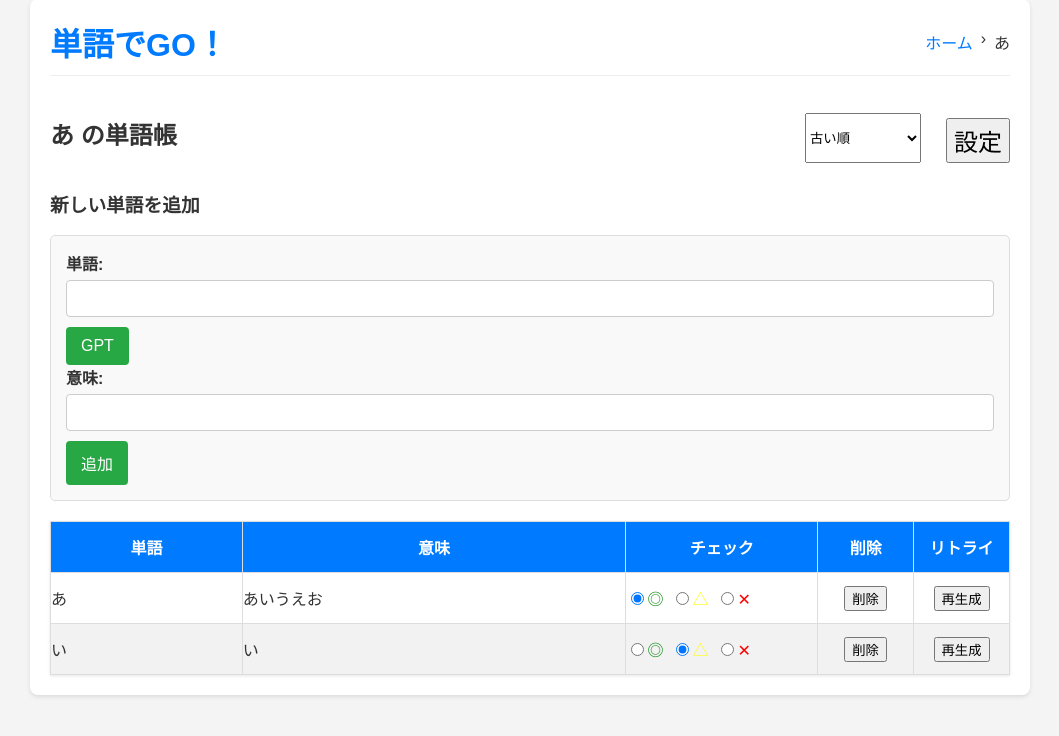
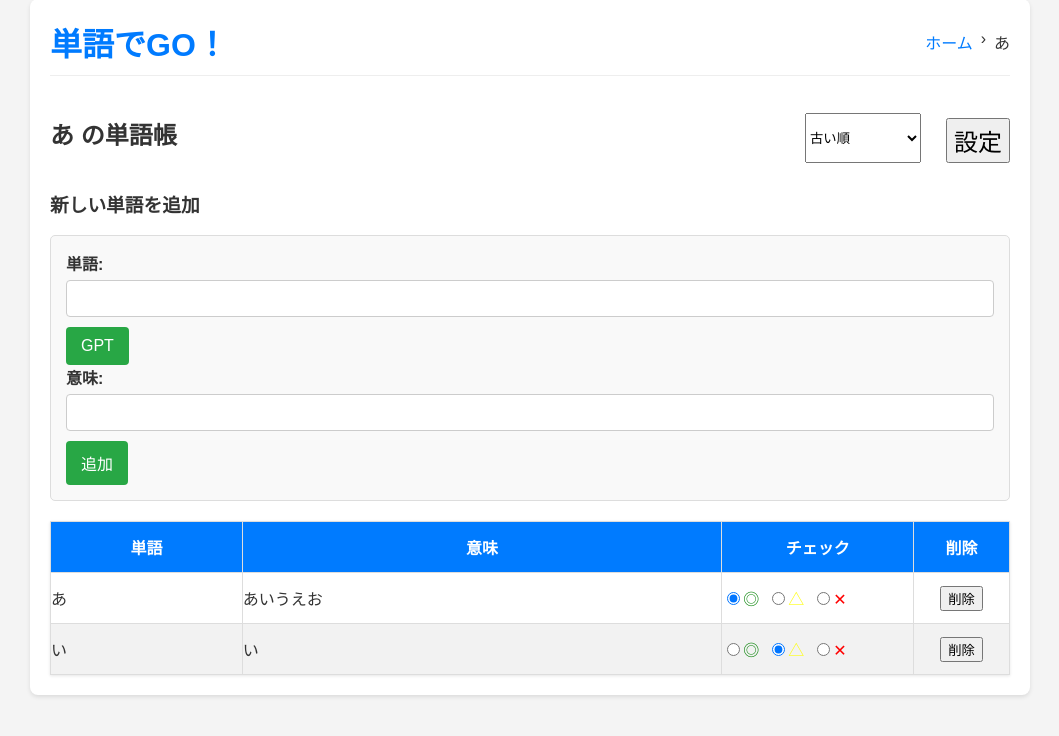
Before and after one commit to oyone161214/tango_table, a Flask app: a page that uses templates/table.html in a window 1280 px wide. Shown: the part 21-757 px from the top of the page, without its empty margins (110-1169 px from the left). Run offline with Flask 3, Linux system fonts and the light colour scheme.

Commit message:
リトライボタン削除

```diff
--- a/static/js/main.js
+++ b/static/js/main.js
@@ -167,12 +167,12 @@ document.addEventListener('DOMContentLoaded', () => {
 
                     deleteCell.appendChild(deleteButton);
 
-                    const retryCell = row.insertCell();
-                    const retryButton = document.createElement('button');
-                    retryButton.textContent = '再生成';
-                    retryCell.classList.add('buttonCell');
+                    // const retryCell = row.insertCell();
+                    // const retryButton = document.createElement('button');
+                    // retryButton.textContent = '再生成';
+                    // retryCell.classList.add('buttonCell');
 
-                    retryCell.appendChild(retryButton);
+                    // retryCell.appendChild(retryButton);
                 });
             }
         } catch (error) {
--- a/templates/table.html
+++ b/templates/table.html
@@ -56,10 +56,10 @@
         <thead>
             <tr>
                 <th style="width: 20%;">単語</th>
-                <th style="width: 40%;">意味</th>
+                <th style="width: 50%;">意味</th>
                 <th style="width: 20%;">チェック</th>
                 <th style="width: 10%;">削除</th>
-                <th style="width: 10%;">リトライ</th>
+                <!-- <th style="width: 10%;">再生成</th> -->
             </tr>
         </thead>
         <tbody>
```
